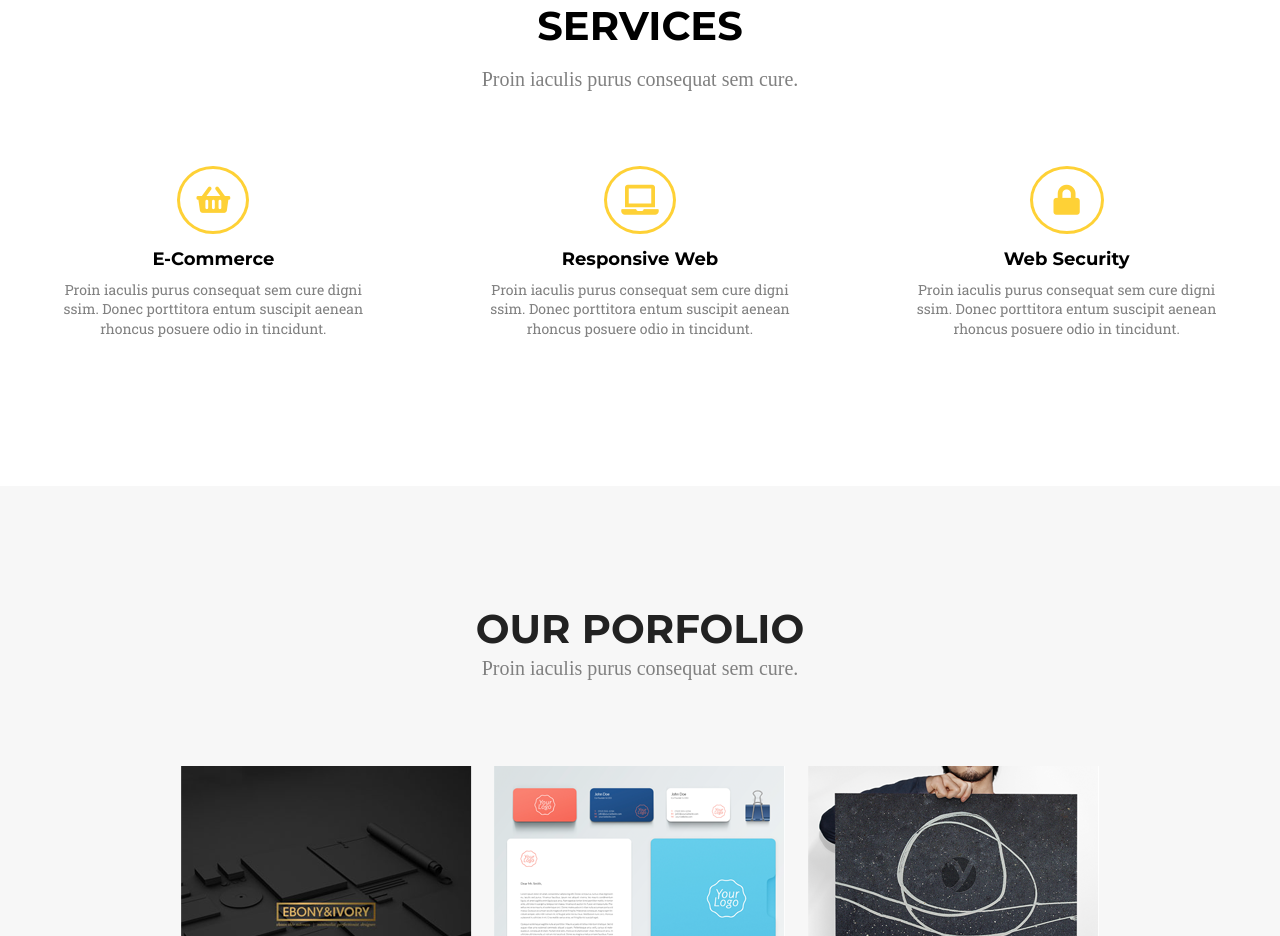
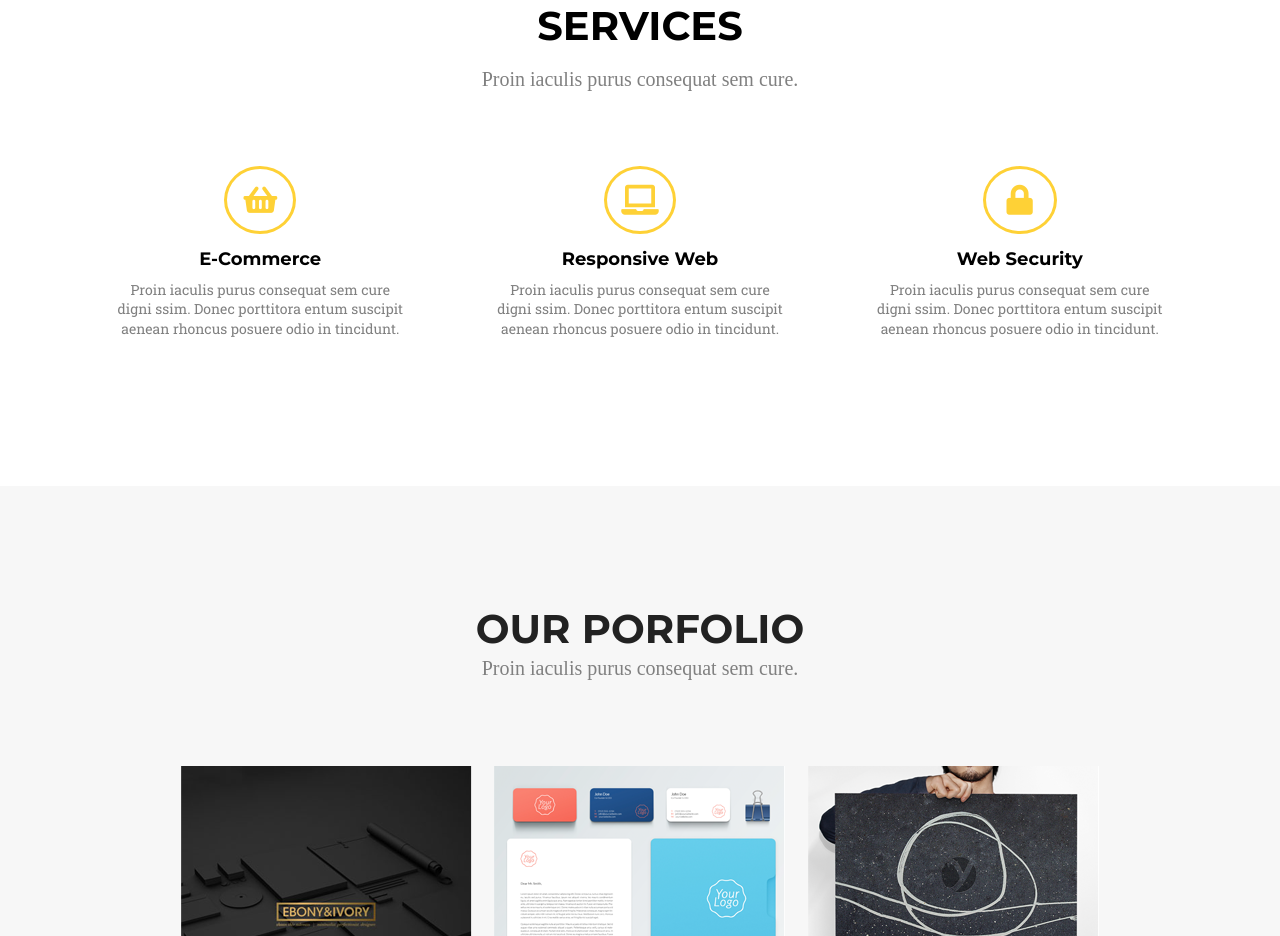
Before and after one commit to wyrwat/golden, a website: page index.html in a window 1280 px wide. Shown: the part 917-1853 px from the top of the page. Drawn offline with Linux system fonts and the light colour scheme.

Commit message:
change style of .service-list-wrapper

```diff
--- a/sass/layout/_services.scss
+++ b/sass/layout/_services.scss
@@ -101,11 +101,11 @@
             margin: 0 125px 40px;
 
             h3 {
-                font-size: 30px;
+                font-size: 20px;
             }
 
             p {
-                font-size: 25px;
+                font-size: 18px;
             }
 
             .service {
@@ -134,7 +134,9 @@
         .services-list-wrapper {
             flex-direction: row;
             justify-content: space-around;
-            margin: 45px 0 118px;
+            margin: 45px auto 118px;
+            max-width: 89%;
+
 
             .fas {
                 border: 3px solid $yellow;
@@ -157,7 +159,7 @@
 
             .service {
                 margin: 30px 0;
-                width: 25%;
+                width: 26%;
             }
         }
     }
```
Also changed, not shown: css/style.css, css/style.prefixed.css, 2 other files.
